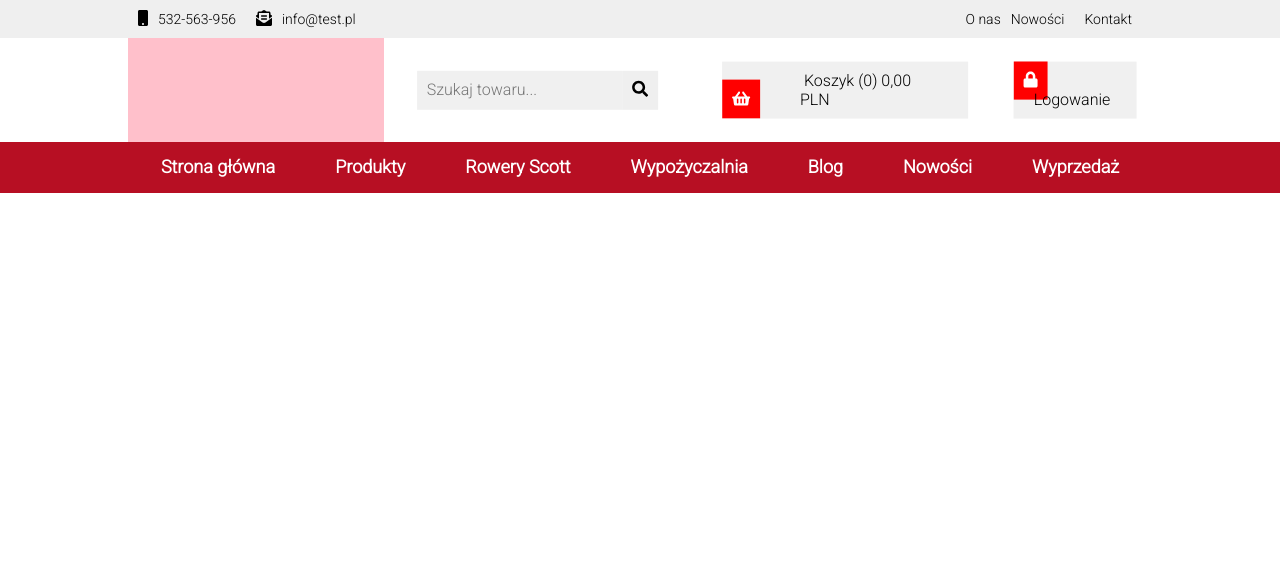
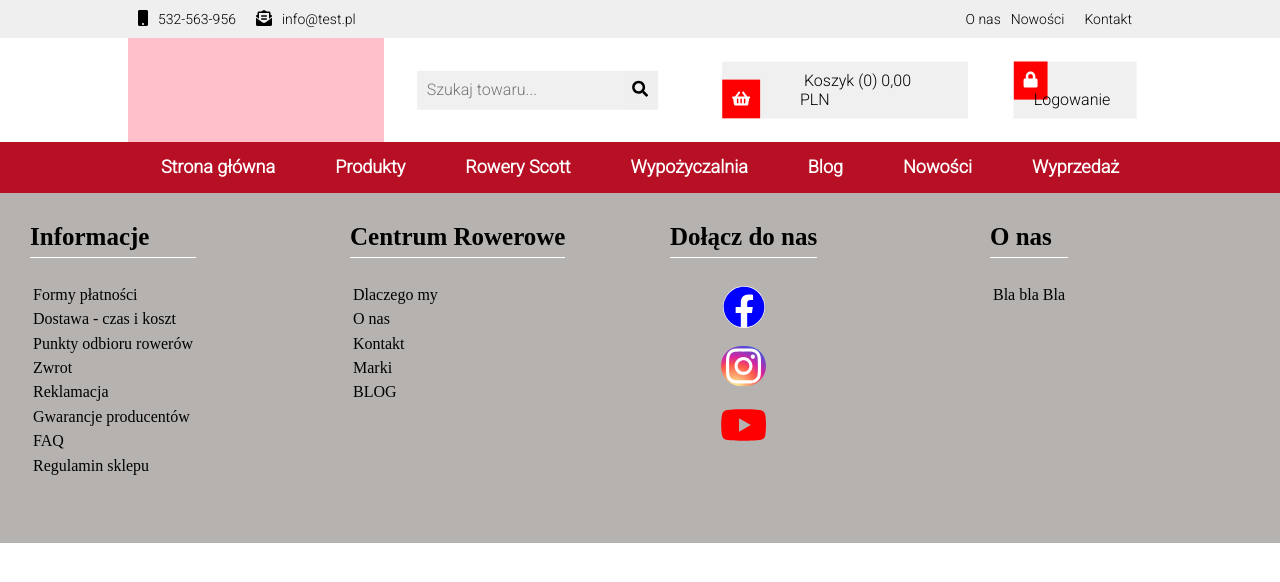
Before and after one commit to szymon-staron/double-page, a React (Create React App) app in the folder client/: page / in a window 1280 px wide. Shown: the top 582 px of the page. Built offline with nearby package versions, Linux system fonts and the light colour scheme.

Commit message:
styling footer and creating a structure

```diff
--- a/client/src/App.js
+++ b/client/src/App.js
@@ -2,21 +2,20 @@ import React from 'react';
 
 
 import './styles/normalize.scss';
-import MainMenu from './components/layout/mainMenu/mainMenu'
 import { Switch,Route } from 'react-router-dom';
-
+import MainLayout from "./components/layout/mainLayout/mainLayout";
 
 
 function App() {
 
  return (
     <Switch>
-        <Route exact path='/' component={MainMenu}/>
-        <Route exact path='/prododuct' component={MainMenu}/>
-        <Route exact path='/bike-scott' component={MainMenu}/>
-        <Route exact path='/rental' component={MainMenu}/>
-        <Route exact path='/blog' component={MainMenu}/>
-        <Route exact path='/sale' component={MainMenu}/>
+        <Route exact path='/' component={MainLayout}/>
+        <Route exact path='/prododuct' component={MainLayout}/>
+        <Route exact path='/bike-scott' component={MainLayout}/>
+        <Route exact path='/rental' component={MainLayout}/>
+        <Route exact path='/blog' component={MainLayout}/>
+        <Route exact path='/sale' component={MainLayout}/>
     </Switch>
  )
 }
--- a/client/src/components/layout/footer/footer.js
+++ b/client/src/components/layout/footer/footer.js
@@ -2,14 +2,14 @@ import React from "react";
 import styles from "./footer.module.scss";
 import { FontAwesomeIcon } from '@fortawesome/react-fontawesome';
 import { faFacebook, faInstagram, faYoutube } from '@fortawesome/free-brands-svg-icons';
+import {NavLink} from "react-router-dom";
 
 const Footer = () => (
   <div className={styles.conteiner}>
     <div className={styles.information}>
       <h3 className={styles.title}>Informacje</h3>
       <ul>
-<li>Formy płatności</li>
-<li>Zakupy na raty</li>
+<li><NavLink to="/form_to_pay">Formy płatności</NavLink></li>
 <li>Dostawa - czas i koszt</li>
 <li>Punkty odbioru rowerów</li>
 <li>Zwrot</li>
@@ -17,7 +17,6 @@ const Footer = () => (
 <li>Gwarancje producentów</li>
 <li>FAQ</li>
 <li>Regulamin sklepu</li>
-<li>Regulamin programu lojalnościowego</li>
       </ul>
     </div>
     <div className={styles.bikeCentrum}>
--- a/client/src/components/layout/footer/footer.module.scss
+++ b/client/src/components/layout/footer/footer.module.scss
@@ -1,7 +1,6 @@
 .conteiner {
-  height: 300px;
   position: relative;
-
+  height: 350px;
   margin: 0;
   max-width: 100%;
   background-color: rgb(182, 178, 176);
@@ -14,17 +13,23 @@
     ul {
       list-style-type: none;
       padding: 0;
+      li {
+        padding: 3px;
+      }
     }
+  }
+  a {
+    text-decoration: none;
+    color: black;
   }
   .bikeCentrum {
     left: 25%;
   }
   .joinTo {
     left: 50%;
-    li{
+    text-align: center;
+    li {
       padding-bottom: 15px;
-
-
     }
   }
   .aboutUs {
@@ -32,6 +37,8 @@
   }
 }
 .title {
+  border-bottom: 1px solid white;
+  padding: 5px 0px;
   font-size: 25px;
   font-weight: bolder;
 }
@@ -41,13 +48,9 @@
   font-size: 42px;
   background-color: white;
 
-  border-radius:50% ;
-  border:0px solid #0000ff;
-
-
+  border-radius: 50%;
+  border: 0px solid #0000ff;
 }
-
-
 
 .instagramIcon {
   display: inline-block;
@@ -68,11 +71,9 @@
     #d6249f 60%,
     #285aeb 90%
   );
-
 }
 
 .youtubeIcon {
-  color: #FF0000;
+  color: #ff0000;
   font-size: 42px;
-
 }
--- a/client/src/components/layout/mainLayout/mainLayout.js
+++ b/client/src/components/layout/mainLayout/mainLayout.js
@@ -0,0 +1,16 @@
+import React from "react";
+import MainMenu from "../mainMenu/mainMenu";
+import Footer from "../footer/footer";
+
+
+
+const MainLayout=({children})=>(
+    <div>
+        <MainMenu/>
+        {children}
+        <Footer/>
+
+
+    </div>
+)
+export default MainLayout;
```
Also changed, not shown: 2 other files (tests, documents, lock files or other folders).
